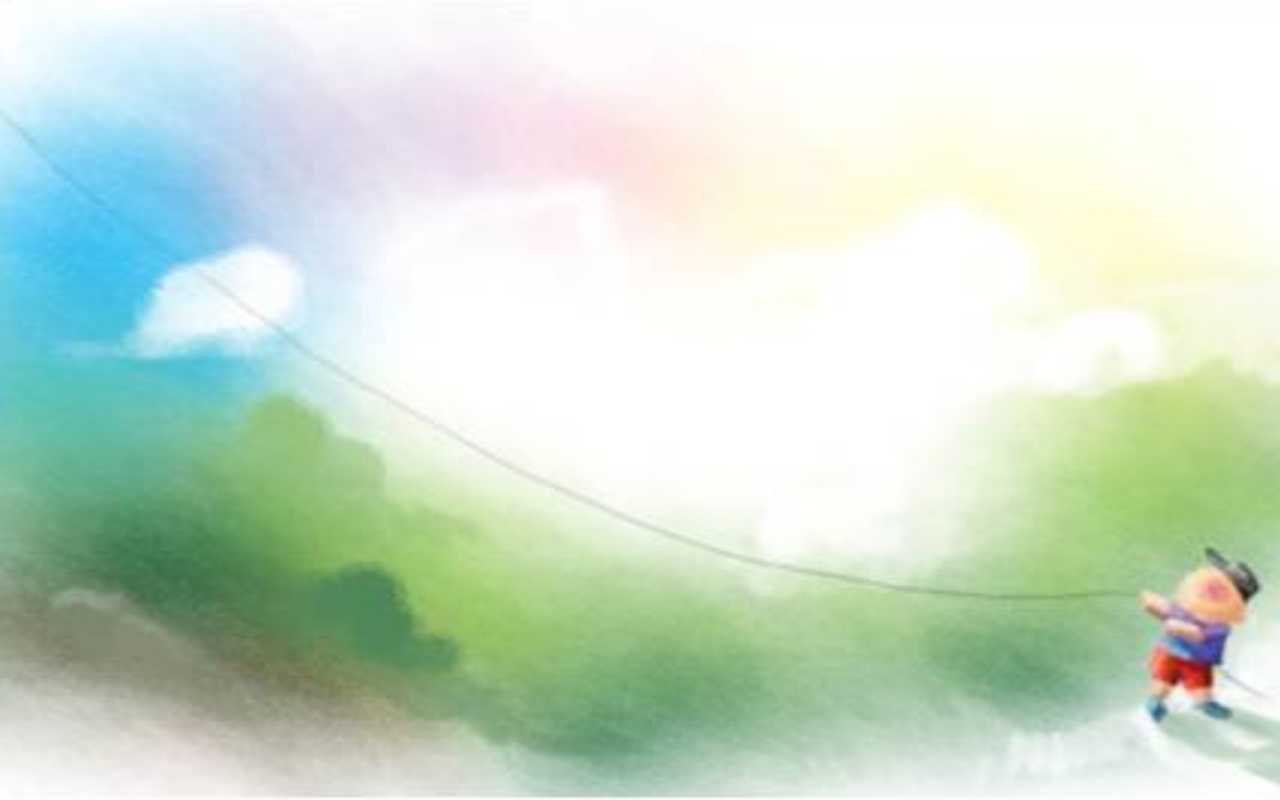
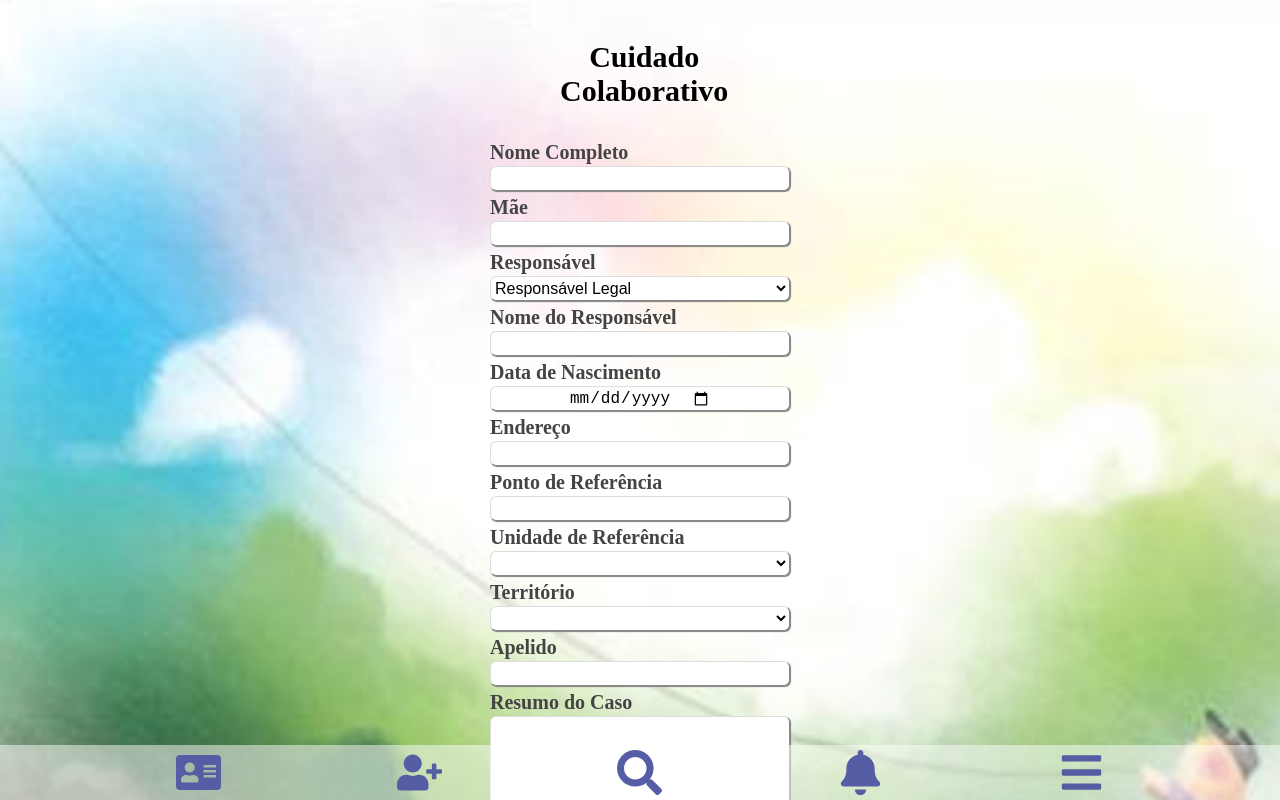
Before and after one commit to IuriVeloso/SWCuidadoColaborativo, a React (Create React App) app: page /adicionar-paciente in a window 1280 px wide. Shown: the top 800 px of the page. Built offline with nearby package versions, Linux system fonts and the light colour scheme; a web font is replaced by a local one.

Commit message:
DateInput_MenuFixed

```diff
--- /dev/null
+++ b/src/pages/AddUserPage/index.js
@@ -0,0 +1,180 @@
+import React, {Component} from 'react';
+import {ButtonSubmit} from '../../components/styles'
+import Menu from '../../components/Menu/index';
+import MenuAdmin from '../../components/Menu_admin/index'
+import {Input, TextArea, Forms, Select, Organization} from './styles';
+
+
+export default class Register extends Component{
+    state={
+        fullName: "",
+        mother:"",
+        name:"",
+        birth: "",
+        responsible:"",
+        adress:"",
+        point:"",
+        unity:"",
+        territory: "",
+        nickname:"",
+        summary:"",
+        loading: false,
+        error:[],
+
+    };
+
+handleChangeFullName= e =>
+    this.setState({fullName: e.target.value});
+
+handleChangeMother= e =>
+    this.setState({mother: e.target.value})
+
+handleChangeName= e =>
+    this.setState({name: e.target.value});
+
+handleChangeBirth= e =>
+    this.setState({confirmPass: e.target.value})
+
+handleChangeBirth= e =>
+    this.setState({birth: e.target.value});
+
+handleChangeResponsible= e =>
+    this.setState({responsible: e.target.value})
+
+handleChangeAdress= e =>
+    this.setState({adress: e.target.value});
+
+handleChangePoint= e =>
+    this.setState({point: e.target.value});
+
+handleChangeUnity= e =>
+    this.setState({unity: e.target.value});
+
+handleChangeTerritory= e =>
+    this.setState({territory: e.target.value});
+
+handleChangeNickname= e =>
+    this.setState({nickname : e.target.value});
+
+handleChangeSummary= e =>
+    this.setState({summary: e.target.value});
+
+
+
+    render(){
+        const {fullName, mother, name, birth, responsible, adress, point,  unity, territory, nickname, summary, loading} = this.state;
+        const admin = true;
+        const list_unity= [];
+        const list_territory= [];
+        const list_responsible=["Responsável Legal", "Mãe", "Pai", "Instituição"]
+        return(
+                <Forms onSubmit={this.handleSubmit} >
+                    <Organization> <h1>Cuidado Colaborativo</h1> </Organization>
+
+                    <ul>
+                        <li>
+                            <Inputed value={fullName} onChange= {this.handleChangeFullName} nome_campo= 'Nome Completo'/></li>
+                        <li>
+                            <Inputed value={mother} onChange= {this.handleChangeMother} nome_campo= 'Mãe'  /></li>
+                        <li>
+                             <DropdownInput value={responsible} onChange= {this.handleChangeResponsible} nome_campo= 'Responsável' list={list_responsible}/></li>
+                        <li>
+                            <Inputed value={name} onChange= {this.handleChangeName} nome_campo= 'Nome do Responsável' /></li>
+                        <li>
+                            <Inputed3 value={birth} onChange= {this.handleChangeBirth} nome_campo= 'Data de Nascimento'  /></li>
+                        <li>
+                            <Inputed value={adress} onChange= {this.handleChangeAdress} nome_campo= 'Endereço'/></li>
+                        <li>
+                            <Inputed value={point} onChange= {this.handleChangePoint} nome_campo= 'Ponto de Referência'  /></li>
+                        <li>
+                            <DropdownInput value={unity} onChange= {this.handleChangeUnity} nome_campo= 'Unidade de Referência' list={list_unity}/></li>
+                        <li>
+                            <DropdownInput value={territory} onChange= {this.handleChangeTerritory} nome_campo= 'Território' list={list_territory}/></li>
+                            <li>
+                            <Inputed value={nickname} onChange= {this.handleChangeNickname} nome_campo= 'Apelido'/></li>
+                            <li>
+                            <Inputed2 value={summary} onChange= {this.handleChangeSummary} nome_campo= 'Resumo do Caso'/></li>
+                    </ul>
+                    <ButtonSubmit load={loading}> Adicionar Paciente </ButtonSubmit>
+                   {admin ? <MenuAdmin/>:<Menu/>}
+                </Forms>
+
+        )
+    }
+}
+
+class Inputed extends Component{
+    render(){
+        const {value, onChange, nome_campo} = this.props;
+        return(
+        <>
+            <Organization>
+                <h2> {nome_campo} </h2>
+            </Organization>
+            <Input
+            value= {value}
+            onChange={onChange}
+
+
+            />
+        </>
+        )
+    }
+}
+class Inputed2 extends Component{
+    render(){
+        const {value, onChange, nome_campo} = this.props;
+        return(
+        <>
+            <Organization>
+                <h2> {nome_campo} </h2>
+            </Organization>
+            <TextArea
+            value= {value}
+            onChange={onChange}
+
+
+            />
+        </>
+        )
+    }
+}
+class Inputed3 extends Component{
+    render(){
+        const {value, onChange, nome_campo} = this.props;
+        return(
+        <>
+            <Organization>
+                <h2> {nome_campo} </h2>
+            </Organization>
+            <Input
+            value= {value}
+            onChange={onChange}
+            type="date"
+
+            />
+        </>
+        )
+    }
+}
+
+
+class DropdownInput extends Component{
+    render(){
+        const {value, onChange, nome_campo, list} = this.props;
+        return(
+            <>
+                 <Organization>
+                    <h2> {nome_campo} </h2>
+                </Organization>
+               <div>
+                   <Select value= {value} onChange={onChange}>
+                    {list.map(item=>
+                    <option key= {item}> {item} </option>
+                    )}
+                </Select>
+                </div>
+            </>
+        )
+    }
+}
--- /dev/null
+++ b/src/pages/AddUserPage/styles.js
@@ -0,0 +1,121 @@
+import styled from 'styled-components';
+
+export const Forms = styled.form`
+    display:flex;
+    justify-content: center;
+    align-items: center;
+    flex-direction: column;
+    padding-bottom:100px;
+
+    > h1{
+        padding: 40px 0 40px 0;
+        max-width: 160px;
+        font-size: 30px;
+        text-align: center;
+        font-family: "Poor Richard";
+    }
+    ul{
+        list-style: none;
+    li{
+        margin-top: 3px;
+        margin-bottom: 3px;
+    }
+    }
+`
+
+export const Input = styled.input.attrs(props=> {
+    return ({
+        required: 'required'
+    });
+})`
+    display: flex;
+    margin: auto;
+    justify-content: center;
+    margin: 0px 0 5px 0;
+    padding: 5px;
+    height: 25px;
+    width: 300px;
+    font-size: 16px;
+    border-width: 1px;
+    border-style: outset;
+    border-color: #DDD;
+    border-radius: 6px;
+    box-shadow: 1px 1px 1px grey;
+    background-color: #FFF;
+`;
+
+export const TextArea= styled.textarea.attrs(props=> {
+    return ({
+        required: 'required'
+    });
+})`
+    display: flex;
+    margin: auto;
+    justify-content: center;
+    margin: 0px 0 5px 0;
+    padding: 5px;
+    height: 120px;
+    width: 300px;
+    font-size: 16px;
+    border-width: 1px;
+    border-style: outset;
+    border-color: #DDD;
+    border-radius: 6px;
+    box-shadow: 1px 1px 1px grey;
+    background-color: #FFF;
+    type="text";
+`;
+
+export const Select = styled.select.attrs(props=> {
+    return({
+        required: 'required'
+    });
+})`
+    display: flex;
+    margin: auto;
+    justify-content: center;
+    margin: 0px 0 5px 0;
+    height: 25px;
+    width: 300px;
+    font-size: 16px;
+    border-width: 1px;
+    border-style: outset;
+    border-color: #DDD;
+    border-radius: 6px;
+    box-shadow: 1px 1px 1px grey;
+    background-color: #FFF;
+`;
+
+export const Organization = styled.div`
+display: flex;
+align-items:flex-end;
+justify-content: space-between;
+flex-wrap: wrap;
+align-items: baseline;
+
+> h2{
+    font-size: 20px;
+    color: #444;
+    font-family: "Baskerville";
+    margin-bottom:2px;
+}
+> a{
+    display: flex;
+    color: #444;
+    font-size: 15px;
+    font-weight: bold;
+    font-family: "Baskerville";
+}
+>h1{
+    display: flex;
+    align-items: flex-end;
+    justify-content : space-evenly;
+    padding: 40px 0 130px 0;
+    max-width: 160px;
+    font-size: 30px;
+    text-align: center;
+    font-family: "Poor Richard";
+    margin-bottom:-100px;
+
+}
+`
--- a/src/pages/HomePage/index.js
+++ b/src/pages/HomePage/index.js
@@ -4,7 +4,7 @@ import {Link} from 'react-router-dom';
 import MenuSlider from '../../components/Carousel_Events/index.js';
 import Menu from '../../components/Menu/index';
 import MenuAdmin from '../../components/Menu_admin/index'
-import {Recentes, Org1, OrgSlider, ButtonUser, ButtonEvents} from './styles';
+import {Recentes,Org1, OrgSlider, ButtonUser, ButtonEvents} from './styles';
 
 
 export default class Homepage extends Component{
@@ -38,7 +38,7 @@ export default class Homepage extends Component{
                     <MenuSlider/>
                 </OrgSlider>
                 <ButtonEvents type="button"> <Link to="/">Eventos </Link> </ButtonEvents>
-                {admin ? <MenuAdmin/>:<Menu/>}
+             {admin ? <MenuAdmin/>:<Menu/>}
             </Org1>
             </>
         )
--- a/src/routes.js
+++ b/src/routes.js
@@ -5,6 +5,7 @@ import Register from './pages/RegisterPage';
 import HomePage from './pages/HomePage';
 import ForgotPage from './pages/ForgotPage';
 import RedefinePage from './pages/RedefinePage';
+import AddUserPage from './pages/AddUserPage';
 
 export default function Routes(){
     return(
@@ -17,6 +18,7 @@ export default function Routes(){
                 <Route path= "/events" component={Login}/>
                 <Route path= "/recuperacao-senha" component={ForgotPage}/>
                 <Route path= "/redefinir-senha" component={RedefinePage}/>
+                <Route path= "/adicionar-paciente" component={AddUserPage}/>
             </Switch>
         </BrowserRouter>
     );
```
Also changed, not shown: 1 other file (tests, documents, lock files or other folders).
